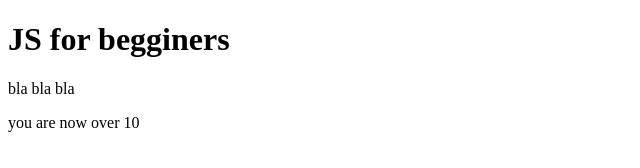
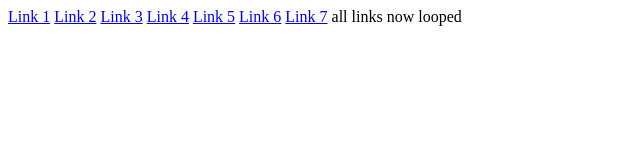
Before and after one commit to tengab/Ninja-JS, a plain HTML site: page index.html in a window 1280 px wide. Shown: the whole page, without its empty margins (0-640 px from the left). Drawn offline with Linux system fonts and the light colour scheme.

Commit message:
lesson 17

```diff
--- a/index.html
+++ b/index.html
@@ -7,10 +7,13 @@
 <body>
 
 
-    <h1>JS for begginers</h1>
-        <div id="content">
-            <p>bla bla bla</p>
-        </div>
+ <a href="#">Link 1</a>
+ <a href="#">Link 2</a>
+ <a href="#">Link 3</a>
+ <a href="#">Link 4</a>
+ <a href="#">Link 5</a>
+ <a href="#">Link 6</a>
+ <a href="#">Link 7</a>
 
     <script src="./main.js"></script>
 
--- a/main.js
+++ b/main.js
@@ -1,9 +1,9 @@
-var age = 5;
+var links = document.getElementsByTagName("a");
 
-while (age < 10) {
+for (i = 1; i <= links.length; i++) {
 
-    console.log("Your age is less than 10")
-    age++;
+    console.log("this is link number" + i);
+
 }
 
-document.write("you are now over 10")
+document.write("all links now looped");
```
